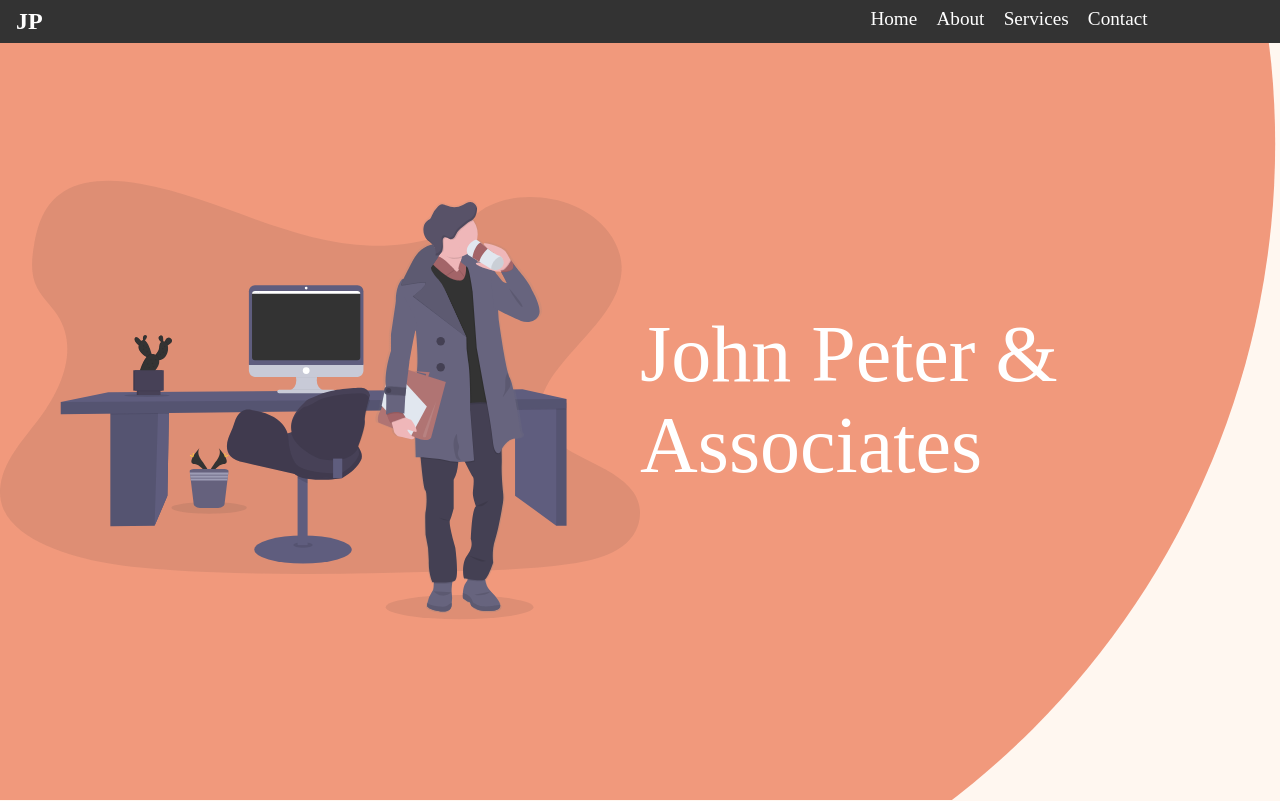
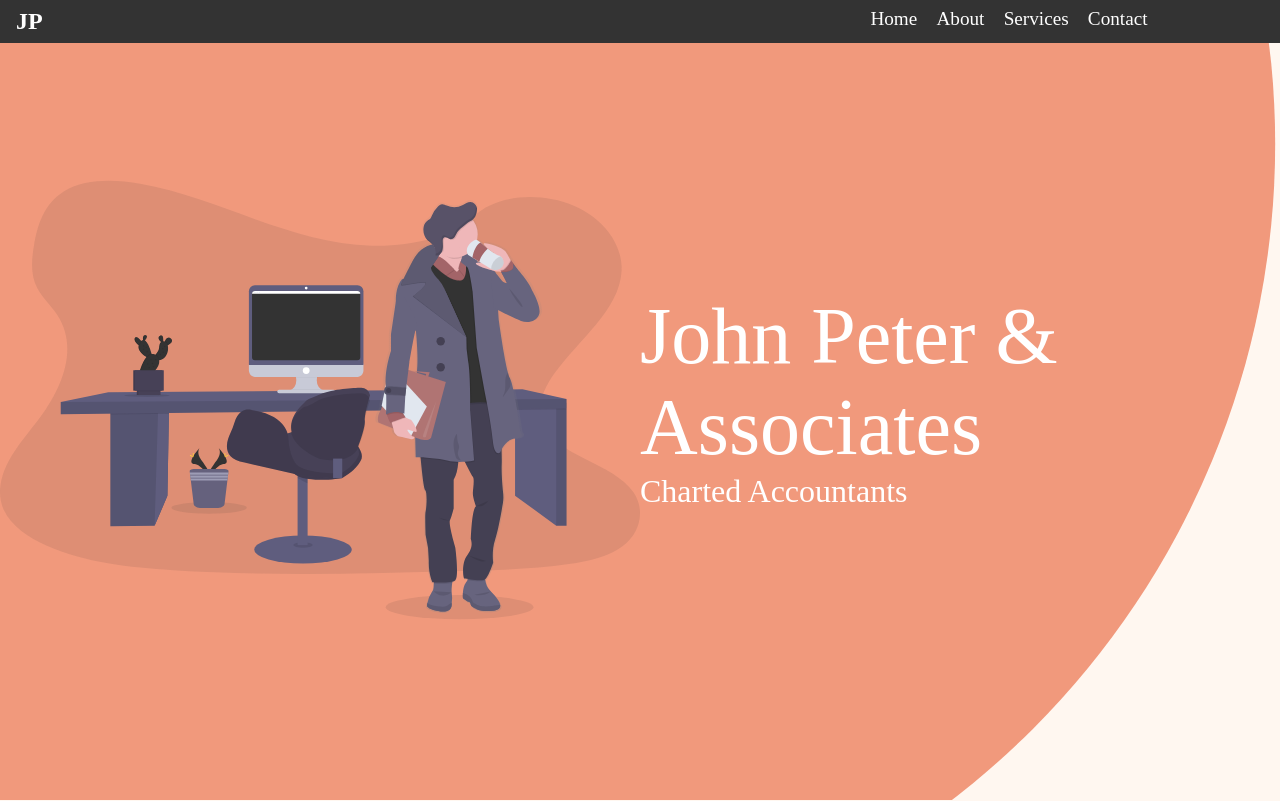
Before and after one commit to praveenpke/John-peter-and-asociates-website, a PHP site: page / in a window 1280 px wide. Shown: the top 801 px of the page. Run offline with PHP 8.4, Linux system fonts and the light colour scheme; some libraries are stand-ins or nearby versions.

Commit message:
version1

```diff
--- a/index.html
+++ b/index.html
@@ -45,7 +45,10 @@
       </div>
       <div class="text">
         John Peter & Associates
+        <br>
+        <span class="subheading">Charted Accountants</span>
       </div>
+
     </div>
 
     <!-- about me section -->
--- a/style.css
+++ b/style.css
@@ -71,7 +71,9 @@ ul {
   font-size: 5rem;
   margin: auto;
 }
-
+.subheading {
+  font-size: 2rem;
+}
 @media (min-width: 800px) {
   .landing {
     display: grid;
```
